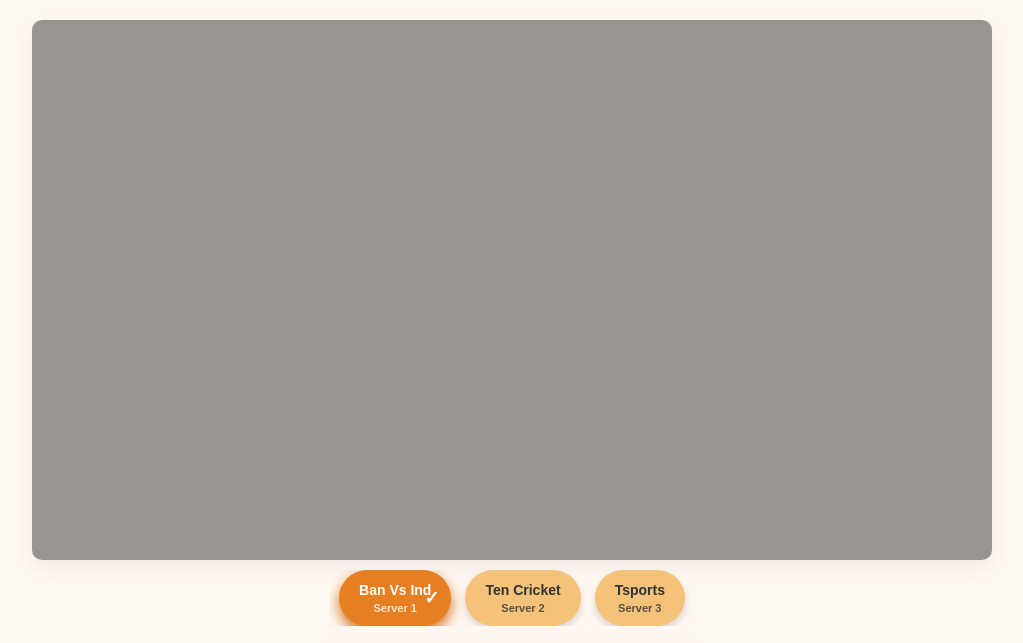
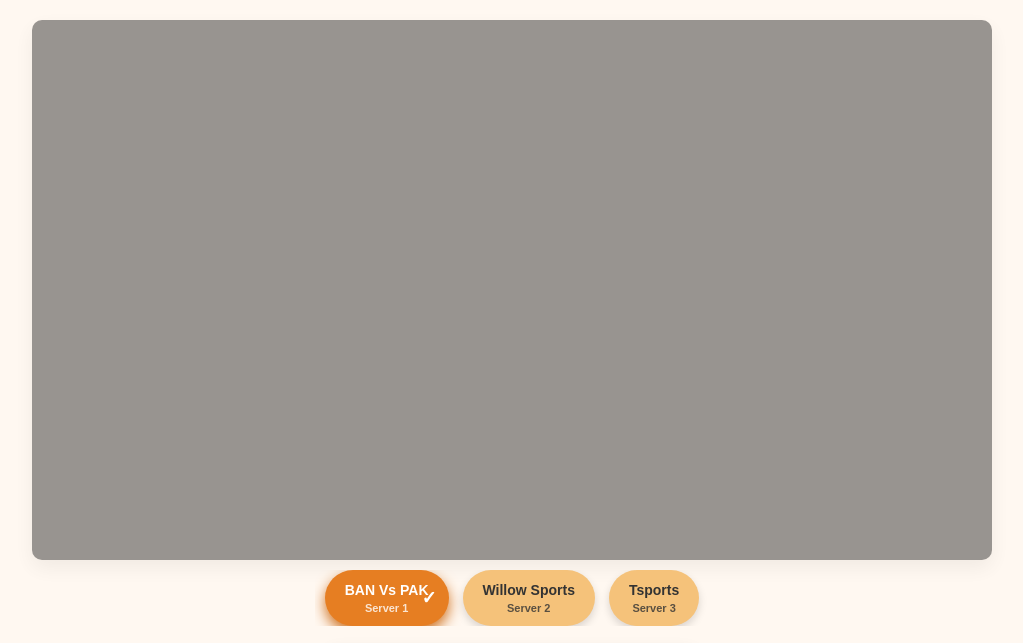
Before and after one commit to rrss1234/BanvsUAE, a plain HTML site: page index.html in a window 1280 px wide. Shown: the top 643 px of the page, without its empty margins (128-1151 px from the left). Drawn offline with Linux system fonts and the light colour scheme; a script that the page names is missing.

Commit message:
Update index.html

```diff
--- a/index.html
+++ b/index.html
@@ -356,7 +356,7 @@
 
   <button class="server-btn active" data-url="https://fl7.moveonjoy.com/WILLOW_CRICKET/index.m3u8">
 
-    Ban Vs Ind
+    BAN Vs PAK
 
     <span class="server-quality">Server 1</span>
 
@@ -364,7 +364,7 @@
 
   <button class="server-btn" data-url="https://fl7.moveonjoy.com/WILLOW_CRICKET/index.m3u8">
 
-    Ten Cricket
+    Willow Sports
 
     <span class="server-quality">Server 2</span>
 
```
